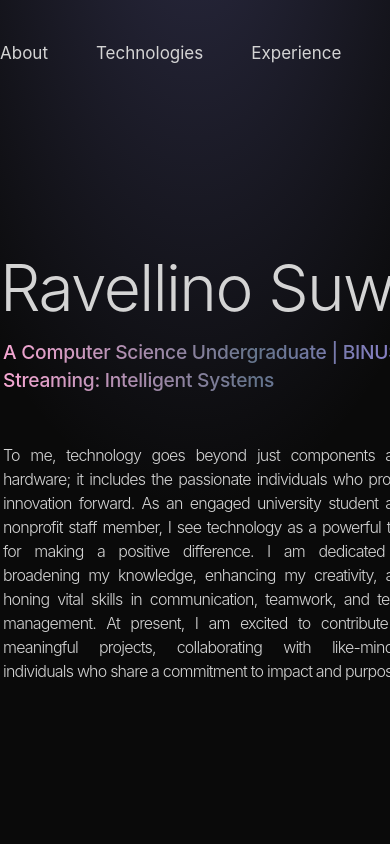
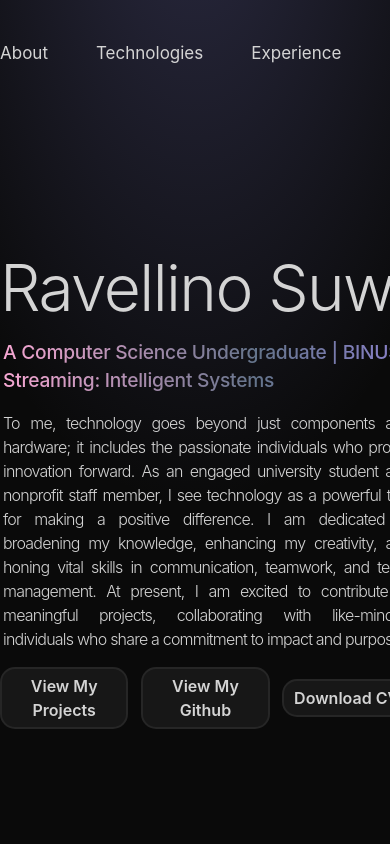
Before and after one commit to ravellswdd/portofolio, a React (Vite) app: page / in a window 390 px wide. Shown: the top 844 px of the page. Built offline with nearby package versions, Linux system fonts and the light colour scheme.

Commit message:
sisa mobile view

```diff
--- a/src/components/Intro.css
+++ b/src/components/Intro.css
@@ -36,7 +36,8 @@
 
  .desc {
     padding-left: 3px;
-    padding-top: 3rem;
+    padding-top: 1rem;
+    padding-bottom: 1rem;
     font-weight: 300;
     letter-spacing: -0.05em;
     text-align: justify;
@@ -53,3 +54,28 @@
     border-radius: 25px;
     object-fit: cover;
 }
+
+.cv-git-btn {
+  display: flex;
+  justify-content: space-between; /* kasih jarak antara button */
+  align-items: center;
+  gap: 0.8rem; /* biar ada jarak tetap, lebih rapi */
+  width: 80%; /* biar ikut lebar parent */
+}
+
+
+.btn {
+  justify-content: space-between;
+  cursor: pointer;
+  font-weight: 600;
+  border: 2px solid #262626;
+  background-color: #171717;
+  padding: 0.3rem 0.3rem;
+  border-radius: 15px;
+  width: 40%;
+  transition: background 0.3s ease;
+}
+
+.btn:hover {
+    background-color: #555;
+}
--- a/src/components/Intro.tsx
+++ b/src/components/Intro.tsx
@@ -2,6 +2,13 @@ import { motion } from 'framer-motion'
 import './Intro.css'
 
 function Intro() {
+    const scrollToSection = (id: string) => {
+        const section = document.getElementById(id);
+        if (section) {
+        section.scrollIntoView({ behavior: "smooth" });
+        }
+    };
+
     return (
         <div className="border">
             <div className="flexing-container">
@@ -38,6 +45,32 @@ function Intro() {
                         contribute to meaningful projects, collaborating with like-minded individuals who share
                         a commitment to impact and purpose.
                     </motion.p>
+
+                    <motion.div
+                        initial={{ x: -100, opacity: 0}}
+                        animate={{ x: 0, opacity: 1}}
+                        transition={{ duration: 0.7, delay: 0.5}}
+                    className='cv-git-btn'>
+                        <motion.button
+                        whileHover={{scale: 1.1}}
+                        transition={{duration: 0.5, ease: "easeOut"}}
+                        className='btn'
+                        onClick={() => scrollToSection("Projects")}
+                        >View My Projects</motion.button>
+                        <motion.button
+                        whileHover={{scale: 1.1}}
+                        transition={{duration: 0.5, ease: "easeOut"}}
+                        className='btn'
+                        onClick={() => window.open("https://github.com/ravellswdd", "_blank")}
+                        >View My Github</motion.button>
+                        <motion.button
+                        whileHover={{scale: 1.1}}
+                        transition={{duration: 0.5, ease: "easeOut"}}
+                        className='btn'
+                        onClick={() => window.open("https://drive.google.com/file/d/1u87Io60ToDB9KmkbkTbAaSZxoAreWLhm/view?usp=sharing", "_blank")}
+                        >Download CV</motion.button>
+                    </motion.div>
+
                 </div>
                 <div className='profile-pic'>
                     <div className='pic-container'>
--- a/src/components/Modal.tsx
+++ b/src/components/Modal.tsx
@@ -11,10 +11,11 @@ interface ModalProps {
     lang: string[]
     type: string
     git: string
+    yt: string
 }
 
 
-function Modal({ isOpen, onClose, title, type, description, img, role, lang,git}: ModalProps) {
+function Modal({ isOpen, onClose, title, type, description, img, role, lang, git, yt}: ModalProps) {
     if (!isOpen) return null
 
     return (
@@ -40,6 +41,7 @@ function Modal({ isOpen, onClose, title, type, description, img, role, lang,git}
                     onClick={() => window.open(git, "_blank")}
                     className="demo-btn">View Project</button>
                     <button
+                    onClick={() => window.open(yt, "_blank")}
                     className="demo-btn">View Demo</button>
                 </div>
             </div>
--- a/src/components/Project.tsx
+++ b/src/components/Project.tsx
@@ -72,6 +72,7 @@ function Project() {
               lang={selectedProj?.tools || ""}
               type={selectedProj?.type || ""}
               git={selectedProj?.git || ""}
+              yt={selectedProj?.yt || ""}
             />
         </div>
     )
--- a/src/components/index.ts
+++ b/src/components/index.ts
@@ -74,7 +74,8 @@ export const PROJECTS = [
         role: "Full Stack Web Developer",
         git: "https://github.com/ravellswdd/cateringz",
         desc: "CateringZ is a web-based app for ordering healthy, nutritious meals. It offers a simple way to choose dishes and have them delivered directly to your home. The platform promotes balanced eating through convenient meal planning.",
-        tools: ['HTML','CSS','Javascript']
+        tools: ['HTML','CSS','Javascript'],
+        yt: "https://youtu.be/CGfc70pwgAQ"
     },
     { // fittrack
         image: fittrack,
@@ -83,7 +84,8 @@ export const PROJECTS = [
         role: "Machine Learning Engineer",
         git: "https://colab.research.google.com/drive/1VDyjW8DnE_2lMqwJ4qJt5ozyg-b77r6R?usp=sharing",
         desc: "FitTrack is an AI-powered app that recognizes food from images and displays its estimated calories per 100g. Designed for simplicity and ease of use, it helps users make healthier choices on the go. Ideal for those looking to track nutrition effortlessly.",
-        tools: ['Python']
+        tools: ['Python'],
+        yt: "https://drive.google.com/file/d/16GvONIdFFLF6sVOO2Iuas0b15OhS3nl8/view?usp=drive_link"
     },
     { // tukangin
         image: tukangin,
@@ -92,7 +94,8 @@ export const PROJECTS = [
         git: "https://github.com/VincentiusJacob/TukangIN",
         role: "Database Engineer",
         desc: "TukangIN is a platform that connects users with verified and trusted household technicians. It covers various home services with transparent and reasonable pricing. The app ensures convenience, reliability, and quality service for everyday household needs.",
-        tools: ['React','Typescript','CSS','PostgreSQL']
+        tools: ['React','Typescript','CSS','PostgreSQL'],
+        yt: "https://www.youtube.com/watch?v=8Tdfyb0xTBs"
     },
     { // traffic sign
         image: signscanner,
@@ -101,7 +104,8 @@ export const PROJECTS = [
         role: "Machine Learning Engineer Assistant",
         git: "https://github.com/VincentiusJacob/TrafficSignScanner",
         desc: "SignScanner is a web-based app that identifies traffic signs and provides their descriptions. It’s designed to assist tourists in understanding local road signs while traveling abroad. The app enhances safety and navigation in unfamiliar environments.",
-        tools: ['Python', 'React', 'Typescript','CSS']
+        tools: ['Python', 'React', 'Typescript','CSS'],
+        yt: "https://youtube.com/shorts/KOFKf9vU9Vw?feature=share"
     },
     { // personal project
         image: portfolio,
@@ -110,6 +114,7 @@ export const PROJECTS = [
         type: "(Personal Project)",
         role: "Frontend Web Developer",
         desc: "This portfolio project was created to strengthen my confidence in preparing for a professional career. It also serves as a platform to expand and apply my web development skills. Through this project, I explored new tools and refined my personal style.",
-        tools: ['React','Typescript','CSS']
+        tools: ['React','Typescript','CSS'],
+        yt: "https://youtu.be/5rIAhUPneX0"
     }
 ]
```
